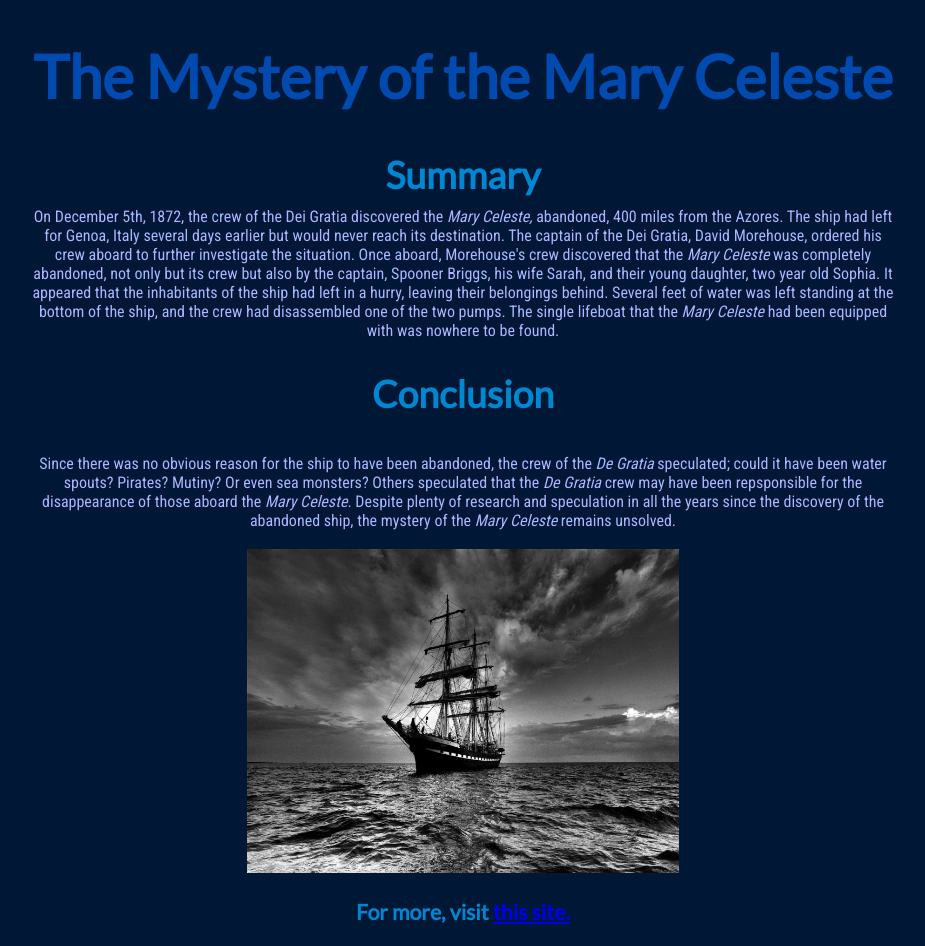
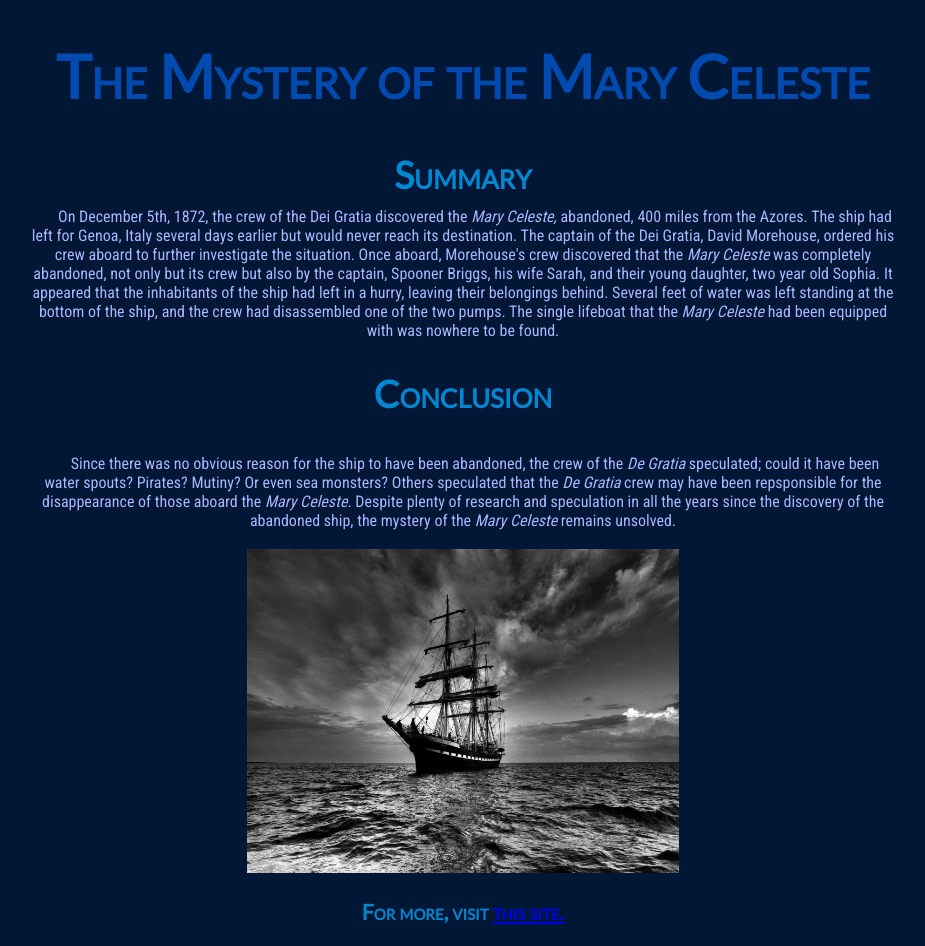
Before and after one commit to egriffin2/341-work, a plain HTML site: page HW-8/index.html in a window 1280 px wide. Shown: the whole page, without its empty margins (177-1102 px from the left). Drawn offline with Linux system fonts and the light colour scheme.

Commit message:
additions

```diff
--- a/HW-8/css/style.css
+++ b/HW-8/css/style.css
@@ -3,6 +3,8 @@ h1.heading {
   text-align: center;
   font-family: 'Lato', sans-serif;
   font-size: 45pt;
+  letter-spacing: normal;
+  font-variant: small-caps;
 }
 
 h2.heading2 {
@@ -10,6 +12,8 @@ h2.heading2 {
   font-size: 28pt;
   font-family: 'Lato', sans-serif;
   margin-bottom: 10px;
+  text-align: center;
+  font-variant: small-caps;
 }
 
 p.text {
@@ -18,6 +22,18 @@ p.text {
   font-family: 'Roboto Condensed', sans-serif;
   margin-left: 200px;
   margin-right: 200px;
+  text-align: center;
+  text-indent: 1.5em;
+}
+
+p.text2 {
+  color: #ACB5FF;
+  margin-top: 10px;
+  font-family: 'Roboto Condensed', sans-serif;
+  margin-left: 200px;
+  margin-right: 200px;
+  text-align: center;
+  text-indent: 1.5em;
 }
 
 body {
@@ -28,4 +44,6 @@ h3.webLink {
   color: #0087D1;
   font-family: 'Lato', sans-serif;
   font-size: 16pt;
+  text-align: center;
+  font-variant: small-caps;
 }
--- a/HW-8/index.html
+++ b/HW-8/index.html
@@ -8,7 +8,6 @@
     <link rel = "stylesheet" href = "css/style.css">
   </head>
   <body>
-    <center>
     <h1 class = "heading">The Mystery of the Mary Celeste</h1>
     <h2 class = "heading2">Summary</h2>
     	<p class = "text">On December 5th, 1872, the crew of the Dei Gratia
@@ -29,7 +28,7 @@
           pumps.  The single lifeboat that the <i>Mary Celeste</i>
           had been equipped with was nowhere to be found.<br>
         <h2 class = "heading2">Conclusion</h2><br>
-          <p class = "text">Since there was no obvious reason for the ship to have
+          <p class = "text2">Since there was no obvious reason for the ship to have
           been abandoned, the crew of the <i>De Gratia</i> speculated;
           could it have been water spouts? Pirates? Mutiny?
           Or even sea monsters?  Others speculated that the <i>De Gratia</i>
```
Also changed, not shown: HW-8/img/fontvariant.png (added), HW-8/img/indent.png (added), 1 other file.
